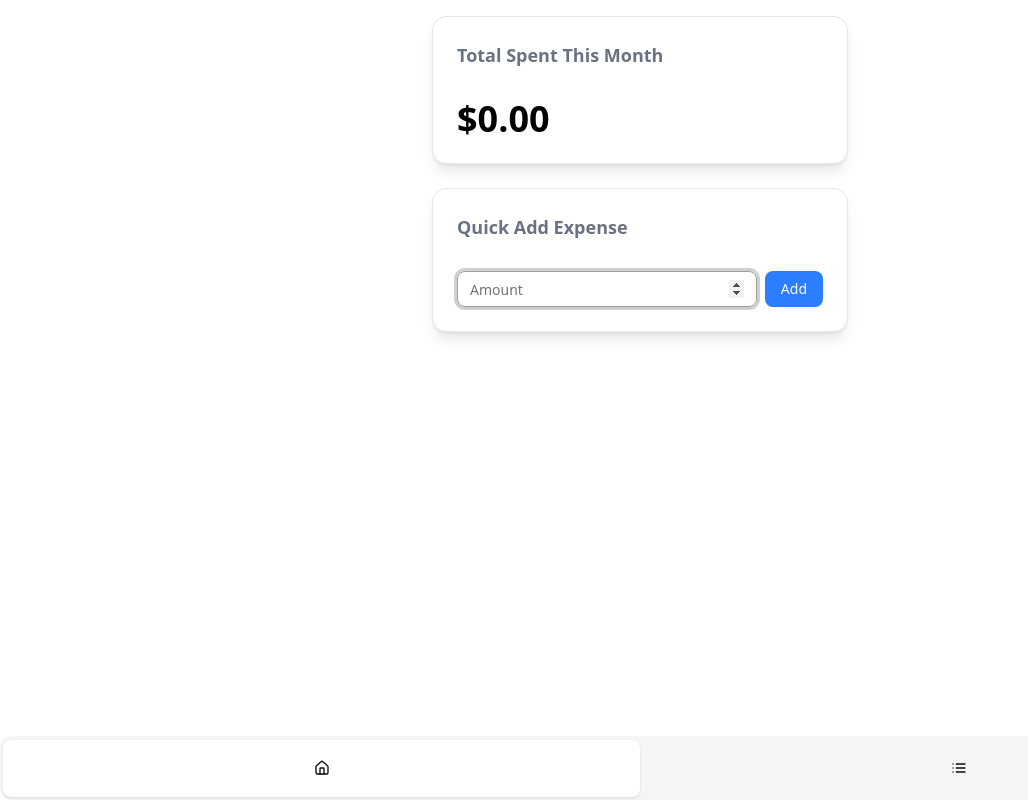
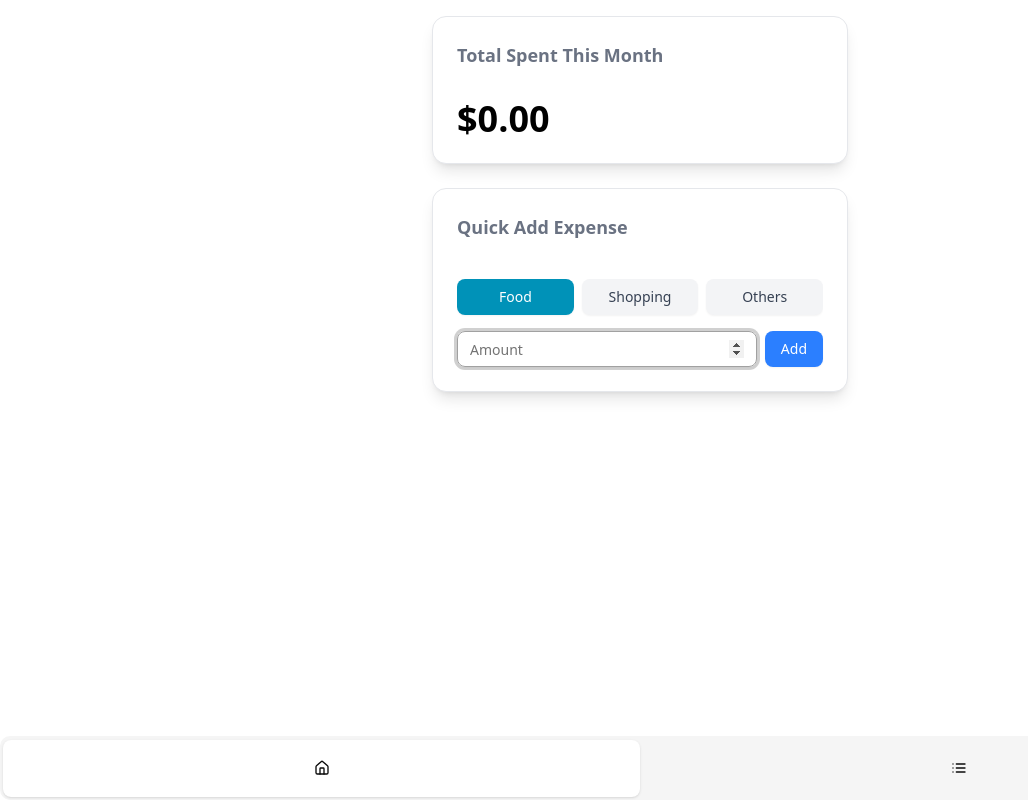
Before and after one commit to freddyz00/my-expenses, a React (Vite) app: page / in a window 1280 px wide. Shown: the whole page, without its empty margins (0-1028 px from the left). Built offline with nearby package versions, Linux system fonts and the light colour scheme.

Commit message:
Add categories

```diff
--- a/src/App.jsx
+++ b/src/App.jsx
@@ -6,8 +6,10 @@ import { Button } from "@/components/ui/button";
 import { getAllTransactions, addTransaction } from "./db/indexedDB";
 import TransactionsList from "@/components/TransactionsList";
 import { Home, List } from "lucide-react";
+import CategoryPicker from "./components/CategoryPicker";
 
 export default function App() {
+  const [category, setCategory] = useState("Food");
   const [activeTab, setActiveTab] = useState("dashboard");
   const [monthlyTotal, setMonthlyTotal] = useState(0);
   const [quickAmount, setQuickAmount] = useState("");
@@ -34,14 +36,13 @@ export default function App() {
 
   useEffect(() => {
     if (activeTab === "dashboard") inputRef.current?.focus();
-    console.log(inputRef);
   }, [activeTab]);
 
   const handleQuickAdd = async () => {
     if (!quickAmount || isNaN(quickAmount)) return;
     await addTransaction({
       amount: Number(quickAmount),
-      category: "Uncategorized",
+      category,
       description: "",
       date: new Date().toISOString(),
     });
@@ -78,7 +79,9 @@ export default function App() {
                 Quick Add Expense
               </CardTitle>
             </CardHeader>
-            <CardContent className="flex gap-2">
+            <CardContent className="flex flex-col gap-2">
+              <CategoryPicker category={category} setCategory={setCategory} />
+              <div className="flex gap-2 w-full">
                 <Input
                   ref={inputRef}
                   type="number"
@@ -95,6 +98,7 @@ export default function App() {
                 >
                   Add
                 </Button>
+              </div>
             </CardContent>
           </Card>
         </TabsContent>
--- /dev/null
+++ b/src/components/CategoryPicker.jsx
@@ -0,0 +1,29 @@
+import { useState } from "react";
+import { Button } from "@/components/ui/button";
+
+const categories = [
+  { name: "Food", color: "bg-cyan-600 text-white" },
+  { name: "Shopping", color: "bg-violet-600 text-white" },
+  { name: "Others", color: "bg-gray-600 text-white" },
+];
+
+export default function CategoryPicker({ category, setCategory }) {
+  return (
+    <div className="flex gap-2 overflow-x-auto py-2">
+      {categories.map((cat) => {
+        const isSelected = category === cat.name;
+        return (
+          <Button
+            key={cat.name}
+            onClick={() => setCategory(cat.name)}
+            className={`flex-1 ${
+              isSelected ? cat.color : "bg-gray-100 text-gray-700"
+            }`}
+          >
+            {cat.name}
+          </Button>
+        );
+      })}
+    </div>
+  );
+}
```
Lines whose indentation alone changed are shown as unchanged.
